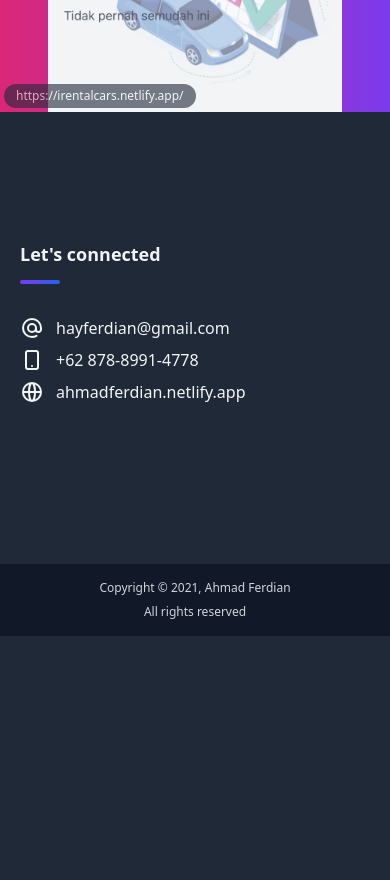
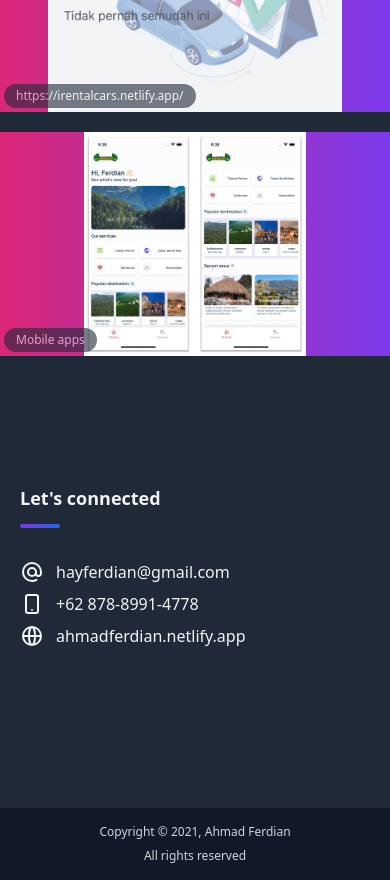
Before and after one commit to ferdvtn/main-portfolio, a Nuxt app: page / in a window 390 px wide. Shown: the part 3300-4180 px from the top of the page. Before the commit the page ends 3936 px from the top, so only its background shows below. Built offline with nearby package versions, Linux system fonts and the light colour scheme.

Commit message:
update projects mobile app

```diff
--- a/assets/data.js
+++ b/assets/data.js
@@ -94,10 +94,19 @@ export const tools = [
 export const projects = [
     {
         id: 1,
-        url: 'https://ferdian-tasklist.netlify.app/'
+        url: 'https://ferdian-tasklist.netlify.app/',
+        openimage: false,
     },
     {
         id: 2,
-        url: 'https://irentalcars.netlify.app/'
-    }
+        url: 'https://irentalcars.netlify.app/',
+        openimage: false,
+
+    },
+    {
+        id: 3,
+        url: 'Mobile apps',
+        openimage: true,
+
+    },
 ];
--- a/pages/index.vue
+++ b/pages/index.vue
@@ -84,7 +84,7 @@
         <ul class="flex flex-col justify-start items-center w-full sm:-m-3 space-y-5 sm:flex-wrap sm:flex-row sm:space-y-0">
           <li v-for="project in projects" :key="project.id" class="w-full sm:w-1/2 md:w-1/3">
             <div class="relative group overflow-hidden sm:m-3 transform sm:rounded-xl bg-gradient-to-r from-pink-600 to-purple-600">
-              <a :href="project.url" target="_blank" class="block">
+              <a :href="project.openimage ? require(`~/assets/img/projects/${project.id}.png`) : project.url" target="_blank" class="block">
                 <img
                   :src="require(`~/assets/img/projects/${project.id}.png`)" :alt="`${project.id}.png`"
                   class="w-full h-56 object-contain object-center"
```
Also changed, not shown: assets/img/projects/3.png (added).
